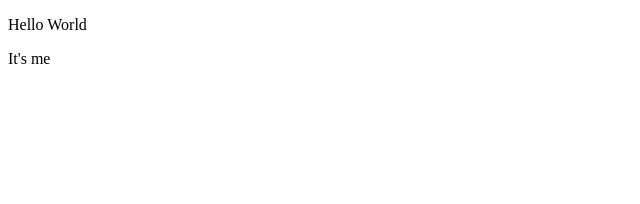
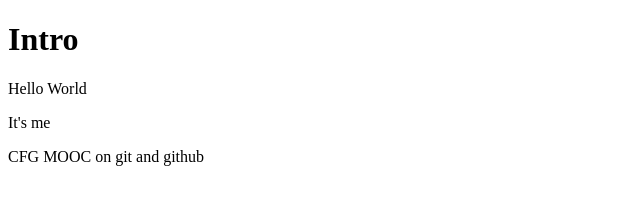
Before and after one commit to georgie-andrei/gitMOOC, a plain HTML site: page index.html in a window 1280 px wide. Shown: the whole page, without its empty margins (0-640 px from the left). Drawn offline with Linux system fonts and the light colour scheme.

Commit message:
Added intro heading and MOOC paragraph

```diff
--- a/index.html
+++ b/index.html
@@ -6,7 +6,9 @@
     <title>Document</title>
  </head>
  <body>
+    <h1>Intro</h1>
     <p>Hello World</p>
     <p>It's me</p>
+    <p>CFG MOOC on git and github</p>
  </body>
  </html>
```
